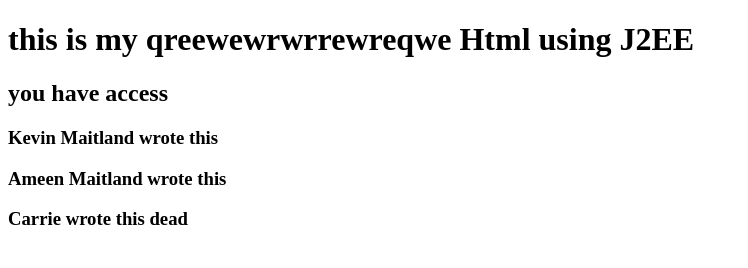
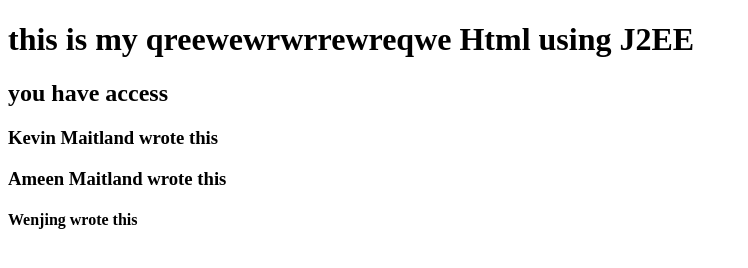
Before and after one commit to Ameen1001/web, a plain HTML site: page My First Dynamic Web Project/WebContent/index.html in a window 1280 px wide. Shown: the whole page, without its empty margins (0-748 px from the left). Drawn offline with Linux system fonts and the light colour scheme.

Commit message:
Carrie just update it

```diff
--- a/My First Dynamic Web Project/WebContent/index.html
+++ b/My First Dynamic Web Project/WebContent/index.html
@@ -9,6 +9,6 @@
 <h2>you have access</h2>
 <h3>Kevin Maitland wrote this</h3>
 <h3>Ameen Maitland wrote this</h3>
-<h3>Carrie wrote this dead</h3>
+<h4>Wenjing wrote this</h4>
 </body>
 </html>
```
